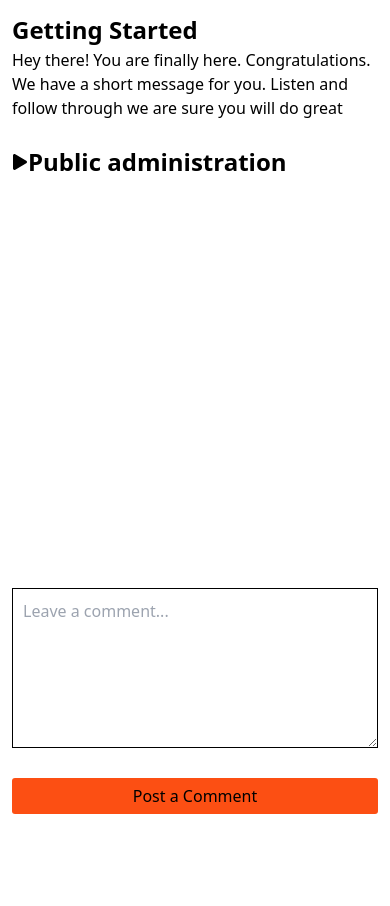
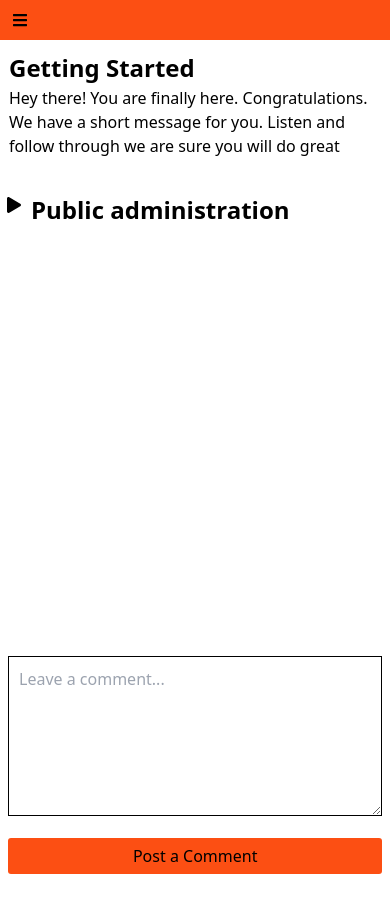
Before and after one commit to learnable-2022/LMS-YA-6-FE, a React (Create React App) app: page /my-class in a window 390 px wide. Before the commit the page ends 850 px from the top, so only its background shows below. Built offline with nearby package versions, Linux system fonts and the light colour scheme.

Commit message:
started the mobile sidebar

```diff
--- a/package.json
+++ b/package.json
@@ -17,6 +17,7 @@
     "react-router-dom": "^6.11.2",
     "react-scripts": "5.0.1",
     "react-scroll": "^1.8.9",
+    "react-transition-group": "^4.4.5",
     "web-vitals": "^2.1.4"
   },
   "scripts": {
--- a/src/components/Left Component/MobileSidebar.jsx
+++ b/src/components/Left Component/MobileSidebar.jsx
@@ -0,0 +1,34 @@
+import React from 'react';
+import { FaBars, FaTimes } from 'react-icons/fa';
+import { CSSTransition } from 'react-transition-group';
+
+const MobileSidebar = ({ isOpen, toggleSidebar }) => {
+  return (
+    <CSSTransition
+      in={isOpen}
+      timeout={300}
+      classNames="sidebar"
+      unmountOnExit
+    >
+      <div className="mobile-sidebar">
+        <div className="sidebar-content">
+          <ul>
+            <li>hello</li>
+            <li>hello</li>
+            <li>hello</li>
+            <li>hello</li>
+            <li>hello</li>
+            <li>hello</li>
+            <li>hello</li>
+            <li>hello</li>
+          </ul>
+        </div>
+        <div className="cancel-icon" onClick={toggleSidebar}>
+          {/* <FaTimes /> */}
+        </div>
+      </div>
+    </CSSTransition>
+  );
+};
+
+export default MobileSidebar;
--- a/src/components/MainComponent/Comment.css
+++ b/src/components/MainComponent/Comment.css
@@ -8,6 +8,7 @@
     border: 1px solid black;
     padding: 10px;
     margin-bottom: 12px;
+    margin-left: 8px;
 }
 
 .submit-btn{
@@ -15,6 +16,7 @@
     background-color: #fc4f13;
     padding: 6px 10px;
     border-radius: 3px;
+    margin-left: 8px;
 
 }
 
@@ -23,7 +25,7 @@
     width: 600px;
     padding: 12px;
     border-radius: 10px;
-    margin: 24px 0 12px;
+    margin: 24px 0 12px 8px;
     overflow: hidden;
 }
 
@@ -35,18 +37,18 @@
 
 @media screen and (max-width: 500px){
     .comment-input{
-        width: 100%;
+        width: 96%;
         height: 160px;
-        margin-bottom: 24px;
+        margin: 8px;
     }
 
     .submit-btn{
-        margin-bottom: 12px;
-        width: 100%;
+        margin: 8px;
+        width: 96%;
     }
 
     .comments{
-        width: 100%;
+        width: 96%;
         bottom: 12px;
     }
 }
--- a/src/components/MainComponent/MainComponent.css
+++ b/src/components/MainComponent/MainComponent.css
@@ -2,7 +2,7 @@
   margin-left: 300px;
   width: 100%;
   min-width: 100px;
-  padding: 12px;
+  /* padding: 12px; */
   height: 100%;
 }
 /* .previous-continue {
@@ -37,7 +37,15 @@
   font-size: 24px;
   font-weight: 700;
   text-align: left;
+  padding:10px 9px 0;
+  text-align: left;
 }
+
+p{
+  padding: 0px 9px;
+  text-align: left;
+}
+
 .next {
   color: #fff;
 }
@@ -45,15 +53,28 @@
 .course {
   display: flex;
   justify-content: flex-start;
+  padding-left: 6px;
+}
+
+.play-icon{
+  display: flex;
+  justify-content: center;
+  align-items: center;
 }
 
 .p-section {
   text-align: left;
 }
 
-/* .course-video{
-  width: 1000px;
-} */
+.course-video{
+  padding: 6px;
+}
+
+.menu-icon{
+  background-color: #fc4f13;
+  padding: 12px;
+  margin: 0;
+}
 
 
 @media screen and (max-width: 500px) {
--- a/src/components/MainComponent/MainComponent.jsx
+++ b/src/components/MainComponent/MainComponent.jsx
@@ -1,16 +1,47 @@
-import React from "react";
+import React, { useState, useEffect } from 'react';
 // import { GrNext } from "react-icons/gr";
 import { FaChevronRight, FaChevronLeft, FaPlay } from 'react-icons/fa';
 import { BsPerson } from "react-icons/bs";
 import ReactPlayer from 'react-player';
+import { FaBars } from 'react-icons/fa';
 // import course from "../../Images/course.png";
 import "./MainComponent.css";
 import Comment from "./Comment"
+import MobileSidebar from "../Left Component/MobileSidebar";
 
-function MainComponent() {
+const MainComponent = () => {
+  const [isOpen, setIsOpen] = useState(false);
+  const [isMobileView, setIsMobileView] = useState(window.innerWidth <= 500);
+
+
+  const toggleSidebar = () => {
+    setIsOpen(!isOpen);
+  };
+
+  useEffect(() => {
+    const checkIsMobileView = () => {
+      setIsMobileView(window.innerWidth <= 500);
+    };
+
+    // checkIsMobileView();
+
+    window.addEventListener('resize', checkIsMobileView);
+
+    return () => {
+      window.removeEventListener('resize', checkIsMobileView);
+    };
+  }, []);
+
+
   return (
     <>
       <div className="main-component">
+      {isMobileView && (
+        <div className="menu-icon" onClick={toggleSidebar}>
+          <FaBars />
+        </div>
+      )}
+      <MobileSidebar isOpen={isOpen} toggleSidebar={toggleSidebar} />
         <div>
           <h1 className="started">Getting Started</h1>
 
@@ -21,7 +52,10 @@ function MainComponent() {
           </p>
           <br />
           <div className="course flex justify-center items-center">
-            <FaPlay /> <h2 className="started"> Public administration </h2>
+            <div className='play-icon'>
+            <FaPlay />
+            </div>
+            <h2 className="started"> Public administration </h2>
           </div>
         </div>
         <div className="course-video">
--- a/src/components/SecondDashboard/SecondDashboard.jsx
+++ b/src/components/SecondDashboard/SecondDashboard.jsx
@@ -2,10 +2,12 @@ import MainComponent from "../MainComponent/MainComponent";
 import LeftComponent from "../Left Component/LeftComponent";
 import "./SecondDashboard.css";
 import React from "react";
+// import MobileSidebar from "../Left Component/MobileSidebar";
 
 function SecondDashboard() {
   return (
     <div className="App">
+      {/* <MobileSidebar/> */}
       <LeftComponent />
       <MainComponent />
     </div>
```
Also changed, not shown: src/components/Left Component/MobileSidebar.css (+45 -0 lines), 1 other file (tests, documents, lock files or other folders).
